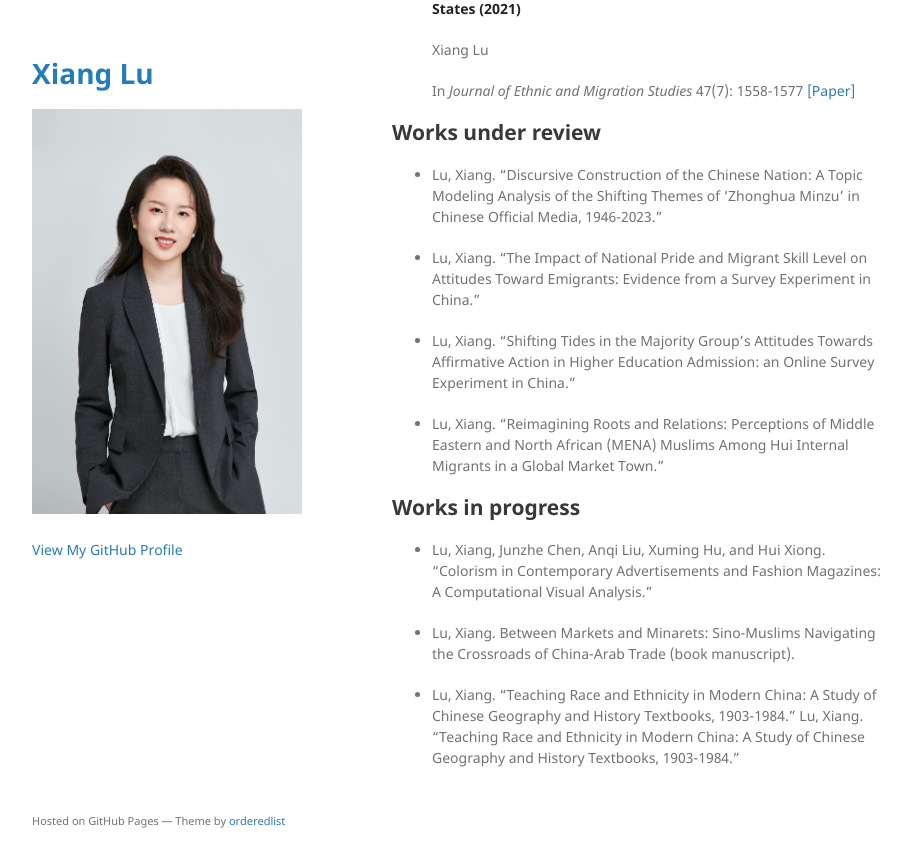
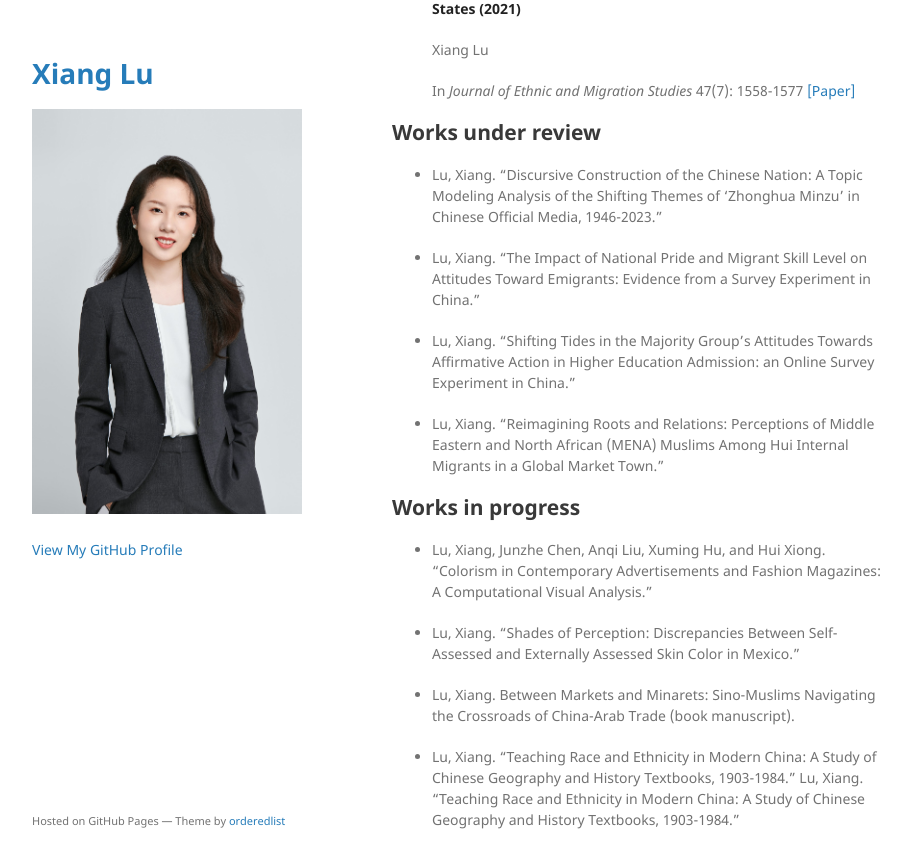
Before and after one commit to xianglusoc/xianglusoc.github.io, a Jekyll site: the page built from index.md, in a window 1280 px wide and 900 px high, scrolled down 1285 px. Shown: the top 868 px of the window, without its empty margins (178-1089 px from the left). Built offline with Jekyll 4.4.1, drawn with Linux system fonts in a browser that asks for light colours; our own code applies the rules of GitHub Pages for plain Markdown files; the repository's description, which GitHub fills in, is left out; before the commit the page ends 2123 px from its top, so only the background shows below that.

Commit message:
Update index.md

```diff
--- a/index.md
+++ b/index.md
@@ -61,6 +61,8 @@ Contact: xiang.lu@zju.edu.cn
 
 - Lu, Xiang, Junzhe Chen, Anqi Liu, Xuming Hu, and Hui Xiong. “Colorism in Contemporary Advertisements and Fashion Magazines: A Computational Visual Analysis.”
 
+- Lu, Xiang. “Shades of Perception: Discrepancies Between Self-Assessed and Externally Assessed Skin Color in Mexico.”
+
 - Lu, Xiang. Between Markets and Minarets: Sino-Muslims Navigating the Crossroads of China-Arab Trade (book manuscript).
 
 - Lu, Xiang. “Teaching Race and Ethnicity in Modern China: A Study of Chinese Geography and History Textbooks, 1903-1984.” Lu, Xiang. “Teaching Race and Ethnicity in Modern China: A Study of Chinese Geography and History Textbooks, 1903-1984.”
```
